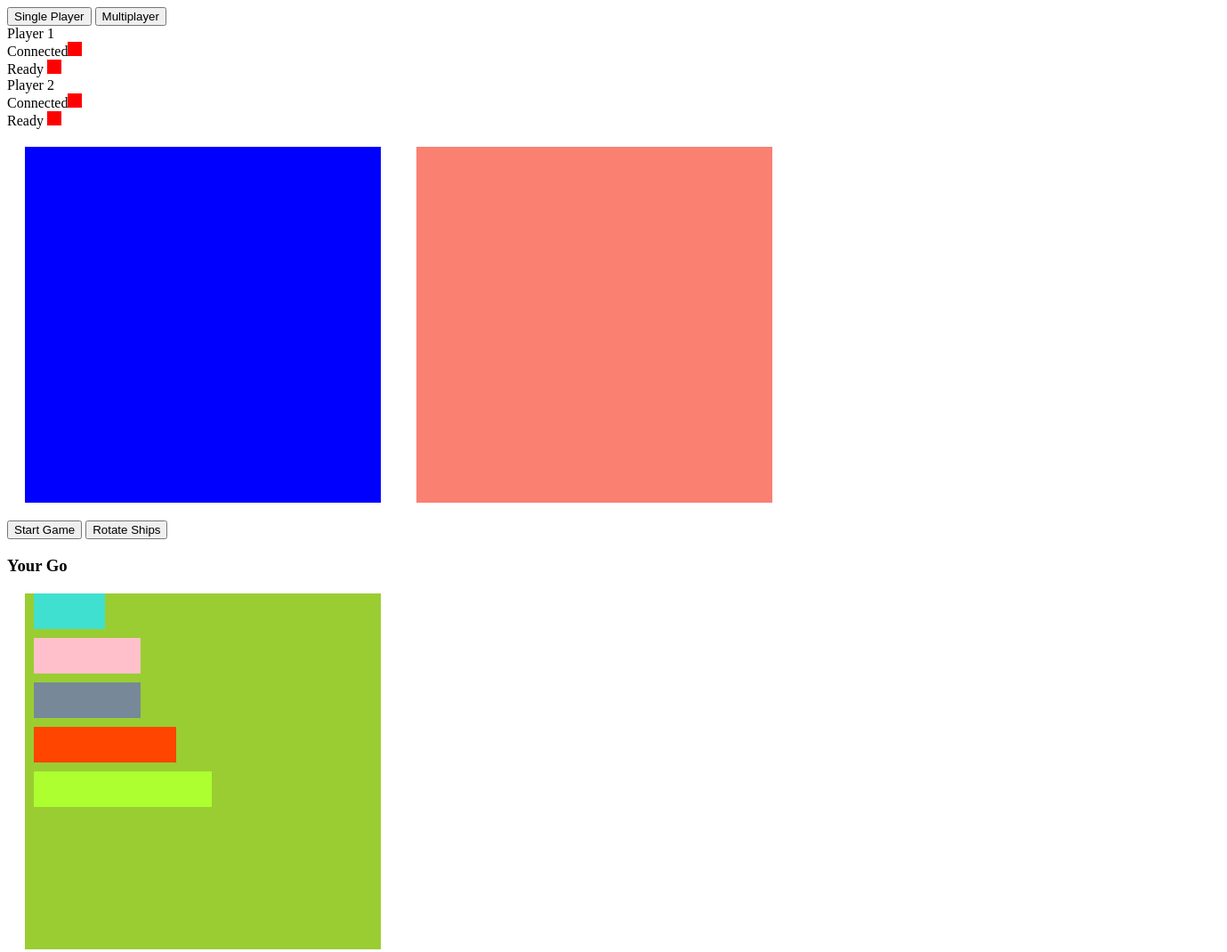
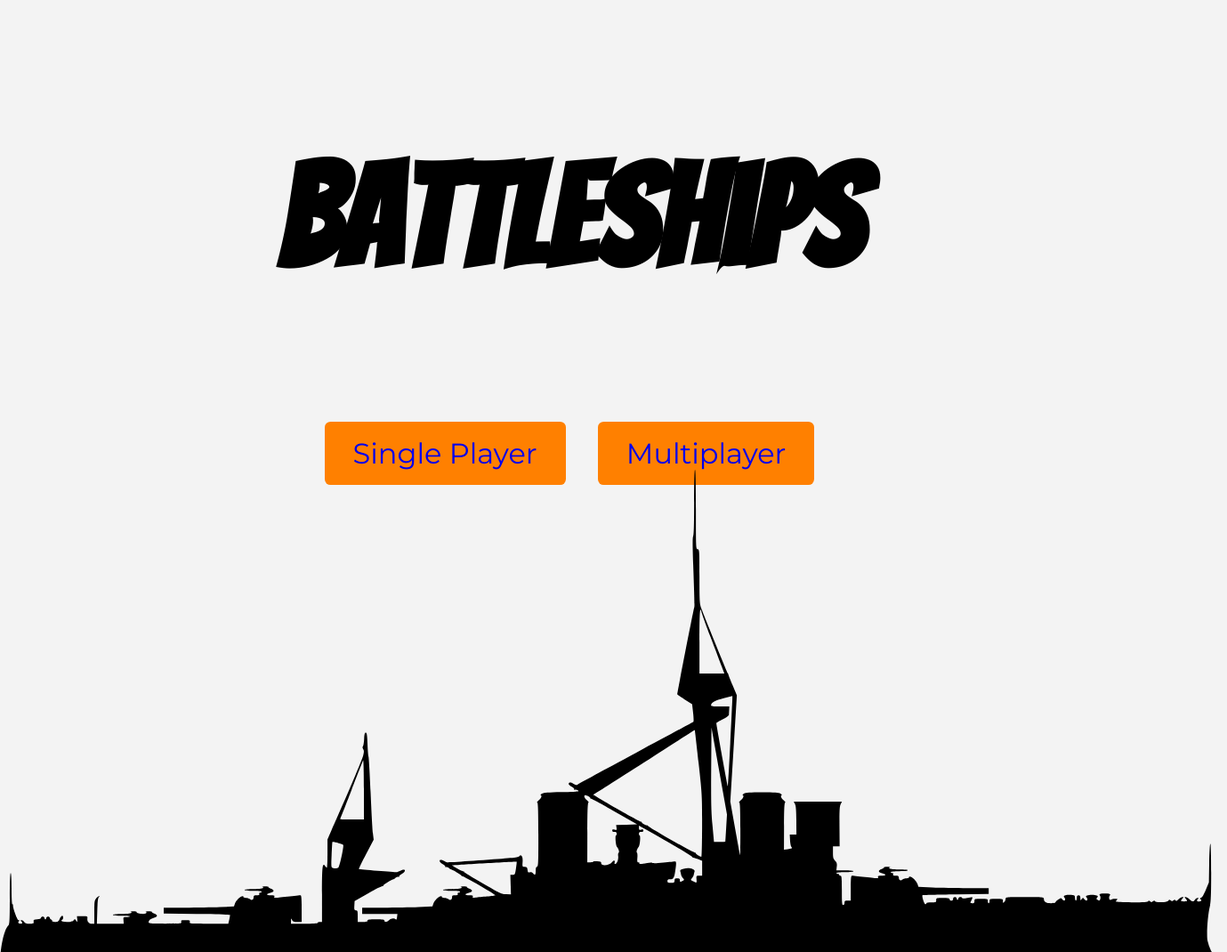
Before and after one commit to ash-bergs/battleships, a website: page public/index.html in a window 1280 px wide. Shown: the top 1070 px of the page at 89% size, 1379 px wide, since content can reach past the window. Drawn offline with nearby package versions, Linux system fonts and the light colour scheme.

Commit message:
Adds Button styles
Button and Headline styles added.

```diff
--- a/public/index.html
+++ b/public/index.html
@@ -1,44 +1,25 @@
+<!-- This html file is the "splash page" - a way to make things less confusing for the user.
+     Currently the user has to figure out that they need to press a Single Player or Multiplayer button
+     Additionally, these can be pressed multiple times and the functions will execute (a computer grid stacked 50 high with ships is possible) -->
+
      <!DOCTYPE html>
      <html lang="en" dir="ltr">
          <head>
              <meta charset="utf-8">
              <title>BattleShips!</title>
              <link rel="stylesheet" href="style.css">
-        <script src="/socket.io/socket.io.js"></script>
-        <script src="app.js" charset="utf-8"></script>
+             <link rel="preconnect" href="https://fonts.gstatic.com">
+             <link href="https://fonts.googleapis.com/css2?family=Bangers&display=swap" rel="stylesheet">
+             <link href="https://fonts.googleapis.com/css2?family=Montserrat&display=swap" rel="stylesheet">
          </head>
          <body>
-
-        <button id="singlePlayerButton">Single Player</button>
-        <button id="multiPlayerButton">Multiplayer</button>
-
-        <div class="player p1">Player 1
-            <div class="connected">Connected<span></span></div>
-            <div class="ready">Ready <span></span></div>
+             <div class="splash-container">
+                 <h3 class="splash-title">Battleships</h3>
+                 <div>
+                    <a href="/singlePlayer.html" class="btn splash-btn">Single Player</a>
+                    <a href="/multiplayer.html" class="btn splash-btn">Multiplayer</a>
                 </div>
-        <div class="player p2">
-            Player 2
-            <div class="connected">Connected<span></span></div>
-            <div class="ready">Ready <span></span></div>
              </div>
-        <!-- This div holds the grid for us (the user) as well as the computer -->
-        <div class="container">
-            <div class="grid grid-user"></div>
-            <div class="grid grid-computer"></div>
-        </div>
-        <div class="hidden-info">
-            <button id="start">Start Game</button>
-            <button id="rotate">Rotate Ships</button>
-            <h3 id="whose-go">Your Go</h3>
-            <h3 id="info"></h3>
-        </div>
-        <!-- This is the user's ships that they can drag and drop into the GRID-USER div when they're playing -->
-        <div class="grid-display">
-            <div class="ship destroyer-container" draggable="true"><div id="destroyer-0"></div><div id="destroyer-1"></div></div>
-            <div class="ship submarine-container" draggable="true"><div id="submarine-0"></div><div id="submarine-1"></div><div id="submarine-2"></div></div>
-            <div class="ship cruiser-container" draggable="true"><div id="cruiser-0"></div><div id="cruiser-1"></div><div id="cruiser-2"></div></div>
-            <div class="ship battleship-container" draggable="true"><div id="battleship-0"></div><div id="battleship-1"></div><div id="battleship-2"></div><div id="battleship-3"></div></div>
-            <div class="ship carrier-container" draggable="true"><div id="carrier-0"></div><div id="carrier-1"></div><div id="carrier-2"></div><div id="carrier-3"></div><div id="carrier-4"></div></div>
-        </div>
+             <img src="/images/battleship_clipart.svg" class="splash-battleship-image" />
          </body>
      </html>
--- a/public/style.css
+++ b/public/style.css
@@ -1,3 +1,59 @@
+/* Font family: 'Bangers', cursive; */
+/* Body font: font-family: 'Montserrat', sans-serif; */
+
+body {
+    margin: 0;
+    background-color: #f3f3f3;
+    overflow-x: hidden;
+}
+
+/* Makes sizing all the elements a little easier to reason about */
+/* font family added here to give EVERYTHING the Montserrat family unless otherwise specified */
+*, *::before, *::after {
+    box-sizing: border-box;
+    font-family: 'Montserrat', sans-serif;
+}
+
+.splash-container {
+    display: flex;
+    flex-direction: column;
+    justify-content: center;
+    align-items: center;
+    height: 66vh;
+}
+
+.splash-title {
+    font-family: 'Bangers', cursive;
+    font-size: 10rem;
+}
+
+.btn {
+    /* hsl = hue, saturation, lightness */
+    background-color: hsl(30, 100%, 50%);
+    padding: .5em 1em;
+    outline: none;
+    border: none;
+    text-decoration: none;
+    cursor: pointer;
+    border-radius: .2em;
+}
+
+.splash-btn {
+    font-size: 2rem;
+    margin-left: 2rem;
+}
+
+.splash-btn:first-child {
+    margin-left: 0;
+}
+
+
+
+
+
+
+
+
 .container {
     display: flex;
 }
```
Also changed, not shown: public/singlePlayer.html (added, +47 -0 lines), README.md, public/images/battleship_clipart.svg (added). Lines whose indentation alone changed are shown as unchanged.
